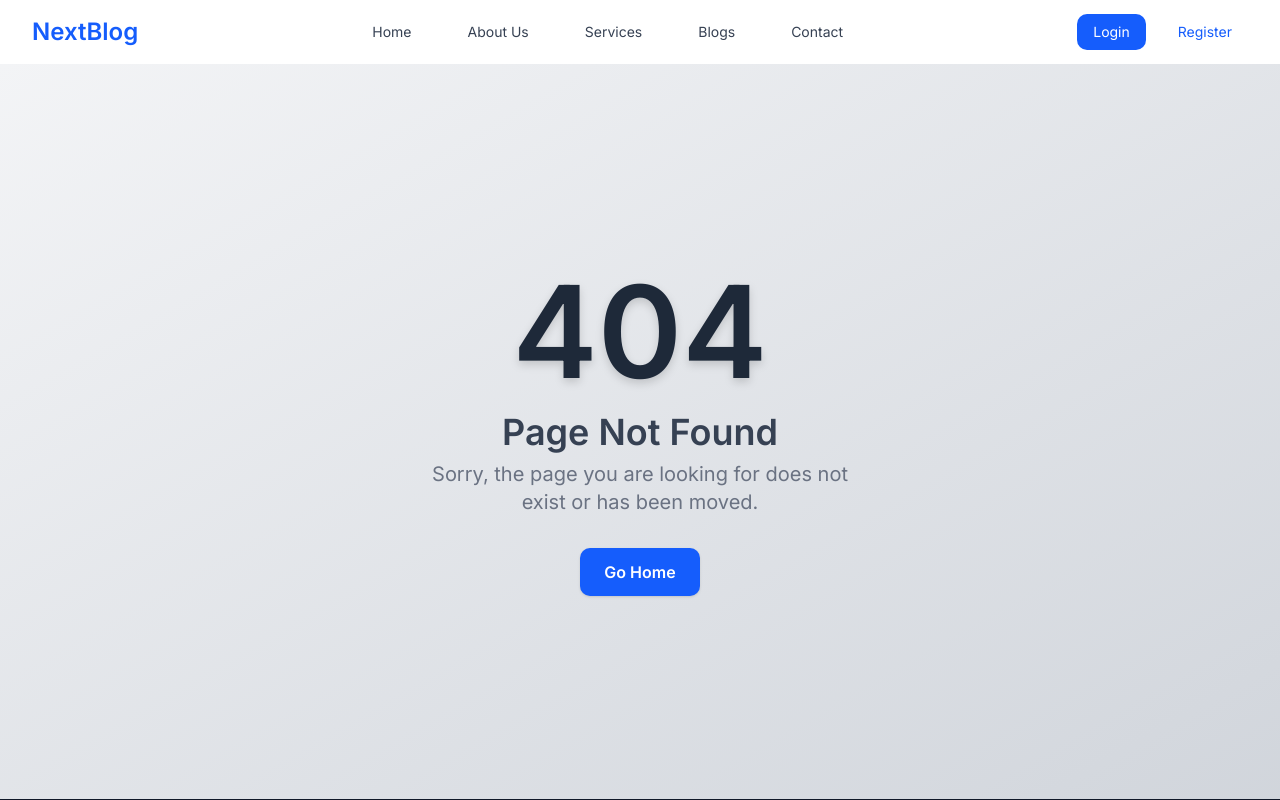
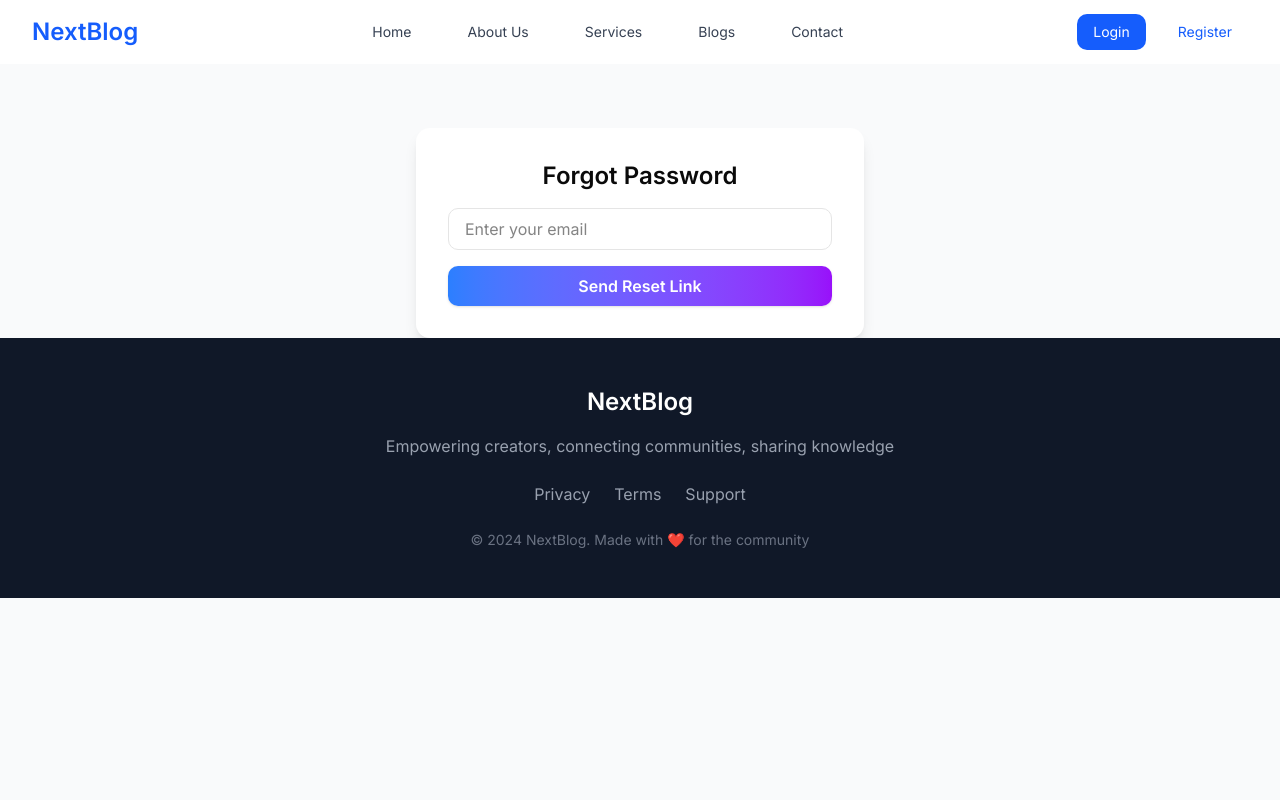
Before and after one commit to sabbir-063/BlogSite_frontend, a React (Vite) app: page /forgot-password in a window 1280 px wide. Shown: the top 800 px of the page. Built offline with nearby package versions, Linux system fonts and the light colour scheme; no server answers.

Commit message:
feat forgot-pass, reset-pass implimented

```diff
--- a/src/App.jsx
+++ b/src/App.jsx
@@ -17,6 +17,8 @@ import MyPosts from "./components/MyPosts/MyPosts";
 import EditPost from "./components/Post/EditPost";
 import DashBoard from "./components/DashBoard/DashBoard";
 import Footer from "./components/DashBoard/Footer";
+import ForgotPassword from './components/Auth/ForgotPassword';
+import ResetPassword from './components/Auth/ResetPassword';
 import { AuthProvider, useAuth } from "./contexts/AuthContext";
 
 function AppContent() {
@@ -38,6 +40,8 @@ function AppContent() {
         <Route path="/login" element={user ? <Navigate to="/" /> : <Login />} />
         <Route path="/register" element={user ? <Navigate to="/" /> : <Register />} />
         <Route path="/posts/:postId" element={<PostDetails />} />
+        <Route path="/forgot-password" element={<ForgotPassword />} />
+        <Route path="/reset-password/:token" element={<ResetPassword />} />
         <Route path="/create-post" element={<ProtectedRoute> <CreatePost /> </ProtectedRoute>} />
         <Route path="/profile" element={<ProtectedRoute> <UserProfile /> </ProtectedRoute>} />
         <Route path="/my-posts" element={<ProtectedRoute> <MyPosts /> </ProtectedRoute>} />
--- /dev/null
+++ b/src/components/Auth/ForgotPassword.jsx
@@ -0,0 +1,43 @@
+import React, { useState } from 'react';
+import axios from '../../utils/axiosInstance';
+import { toast } from 'react-toastify';
+
+export default function ForgotPassword() {
+    const [email, setEmail] = useState('');
+    const [loading, setLoading] = useState(false);
+
+    const handleSubmit = async e => {
+        e.preventDefault();
+        setLoading(true);
+        try {
+            const res = await axios.post('/auth/forgot-password', { email });
+            toast.success(res.data.message);
+        } catch (err) {
+            toast.error(err.response?.data?.error || 'Error sending reset email.');
+        }
+        setLoading(false);
+    };
+
+    return (
+        <div className="max-w-md mx-auto mt-16 p-8 bg-white rounded-xl shadow-lg">
+            <h2 className="text-2xl font-bold mb-4 text-center">Forgot Password</h2>
+            <form onSubmit={handleSubmit} className="space-y-4">
+                <input
+                    type="email"
+                    className="w-full px-4 py-2 border rounded-lg focus:ring-2 focus:ring-blue-400"
+                    placeholder="Enter your email"
+                    value={email}
+                    onChange={e => setEmail(e.target.value)}
+                    required
+                />
+                <button
+                    type="submit"
+                    className="w-full py-2 bg-gradient-to-r from-blue-500 to-purple-600 text-white rounded-lg font-semibold shadow hover:scale-105 transition"
+                    disabled={loading}
+                >
+                    {loading ? 'Sending...' : 'Send Reset Link'}
+                </button>
+            </form>
+        </div>
+    );
+}
--- /dev/null
+++ b/src/components/Auth/ResetPassword.jsx
@@ -0,0 +1,47 @@
+import React, { useState } from 'react';
+import axios from '../../utils/axiosInstance';
+import { useNavigate, useParams } from 'react-router-dom';
+import { toast } from 'react-toastify';
+
+export default function ResetPassword() {
+    const { token } = useParams();
+    const [password, setPassword] = useState('');
+    const [loading, setLoading] = useState(false);
+    const navigate = useNavigate();
+
+    const handleSubmit = async e => {
+        e.preventDefault();
+        setLoading(true);
+        try {
+            const res = await axios.post(`/auth/reset-password/${token}`, { password });
+            toast.success(res.data.message);
+            navigate('/login');
+        } catch (err) {
+            toast.error(err.response?.data?.error || 'Error resetting password.');
+        }
+        setLoading(false);
+    };
+
+    return (
+        <div className="max-w-md mx-auto mt-16 p-8 bg-white rounded-xl shadow-lg">
+            <h2 className="text-2xl font-bold mb-4 text-center">Reset Password</h2>
+            <form onSubmit={handleSubmit} className="space-y-4">
+                <input
+                    type="password"
+                    className="w-full px-4 py-2 border rounded-lg focus:ring-2 focus:ring-blue-400"
+                    placeholder="Enter new password"
+                    value={password}
+                    onChange={e => setPassword(e.target.value)}
+                    required
+                />
+                <button
+                    type="submit"
+                    className="w-full py-2 bg-gradient-to-r from-blue-500 to-purple-600 text-white rounded-lg font-semibold shadow hover:scale-105 transition"
+                    disabled={loading}
+                >
+                    {loading ? 'Resetting...' : 'Reset Password'}
+                </button>
+            </form>
+        </div>
+    );
+}
--- a/src/components/Login/Login.jsx
+++ b/src/components/Login/Login.jsx
@@ -19,6 +19,10 @@ const Login = () => {
     const handleChange = e => {
         setForm({ ...form, [e.target.name]: e.target.value });
         setErrors({ ...errors, [e.target.name]: undefined });
+    };
+
+    const handleForgotPassword = () => {
+        navigate("/forgot-password");
     };
 
     const validate = () => {
@@ -116,6 +120,7 @@ const Login = () => {
                                         type="button"
                                         className="text-xs underline focus:outline-none text-blue-500"
                                         tabIndex={0}
+                                        onClick={handleForgotPassword}
                                     >
                                         Forgot password?
                                     </button>
```
